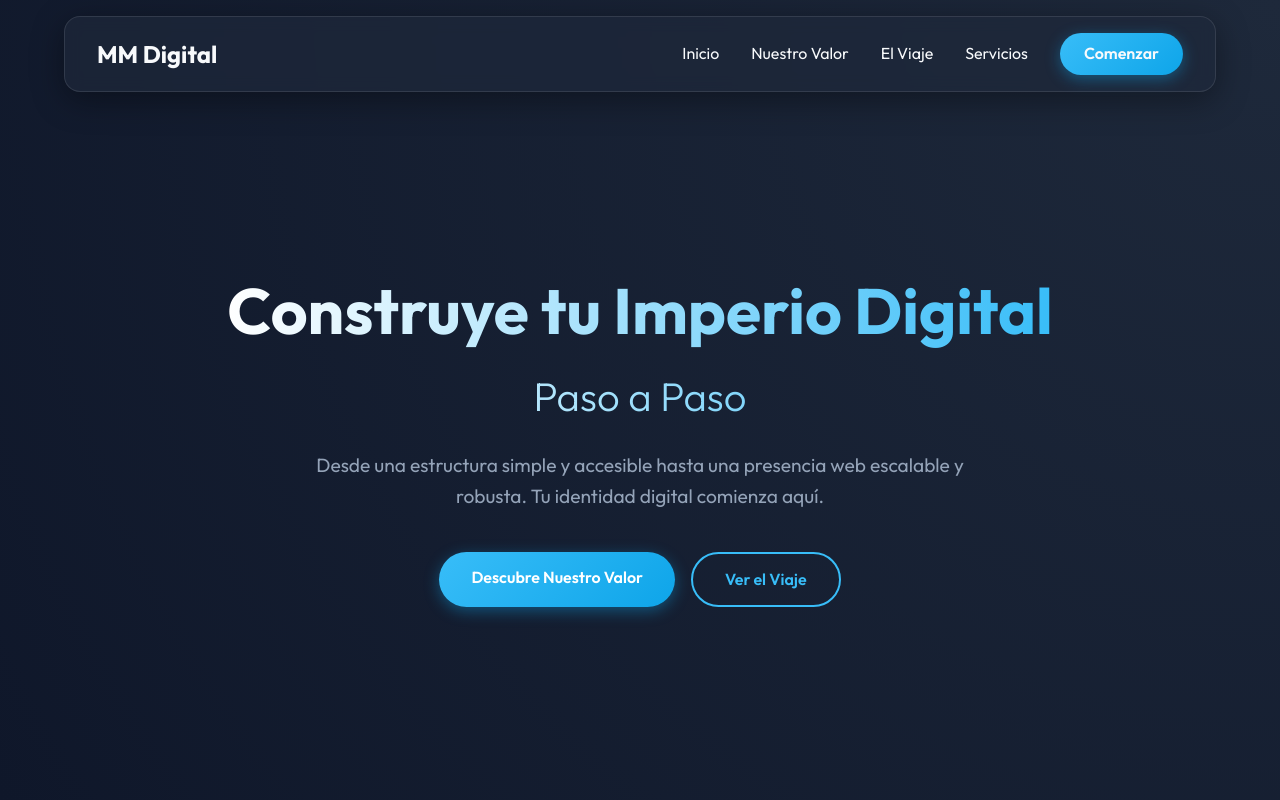
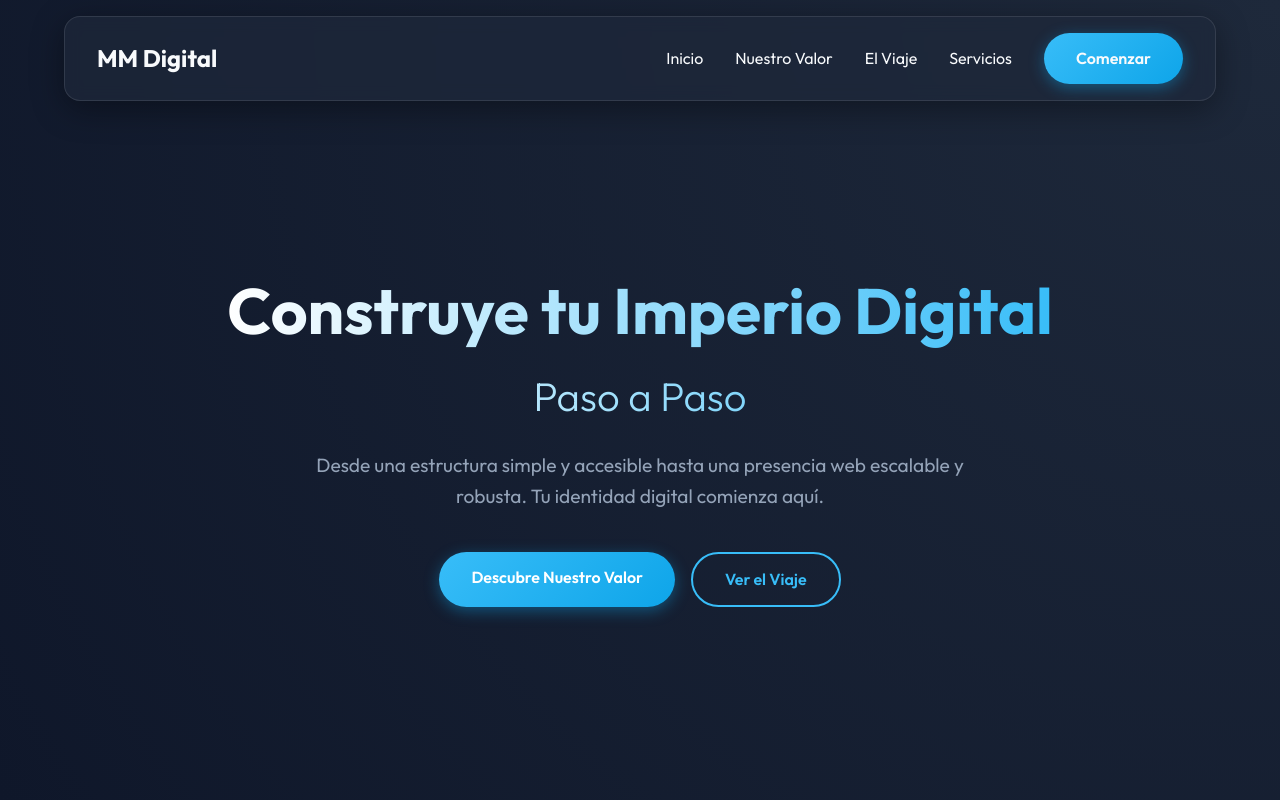
Before and after one commit to ItsBrutt/appMMdigital, a website: page index.html in a window 1280 px wide. Shown: the top 800 px of the page. Drawn offline with Linux system fonts and the light colour scheme.

Commit message:
feat: Implement initial application styling, including variables, utilities, and responsive components.

```diff
--- a/css/style.css
+++ b/css/style.css
@@ -164,12 +164,17 @@ h3 {
     left: 0;
     width: 100%;
     height: 100vh;
-    background: var(--primary-color);
+    background: rgba(15, 23, 42, 0.95);
+    /* Deep dark blue with slight transparency */
+    backdrop-filter: blur(20px);
+    -webkit-backdrop-filter: blur(20px);
     flex-direction: column;
     justify-content: center;
     align-items: center;
-    gap: 2rem;
+    gap: 2.5rem;
     padding: 2rem;
+    z-index: 999;
+    /* Behind the toggle button */
 }
 
 .nav-menu.active {
@@ -183,7 +188,7 @@ h3 {
 }
 
 .nav-menu.active li {
-    animation: fadeInUp 0.3s ease forwards;
+    animation: fadeInUp 0.4s cubic-bezier(0.16, 1, 0.3, 1) forwards;
 }
 
 .nav-menu.active li:nth-child(1) {
@@ -191,35 +196,53 @@ h3 {
 }
 
 .nav-menu.active li:nth-child(2) {
+    animation-delay: 0.15s;
+}
+
+.nav-menu.active li:nth-child(3) {
     animation-delay: 0.2s;
 }
 
-.nav-menu.active li:nth-child(3) {
-    animation-delay: 0.3s;
-}
-
 .nav-menu.active li:nth-child(4) {
-    animation-delay: 0.4s;
+    animation-delay: 0.25s;
 }
 
 .nav-menu.active li:nth-child(5) {
-    animation-delay: 0.5s;
+    animation-delay: 0.3s;
 }
 
 .nav-menu a {
     text-decoration: none;
     color: var(--text-color);
-    font-size: 1.5rem;
-    transition: color 0.3s ease;
+    font-size: 1.75rem;
+    /* Larger, more elegant text */
+    font-weight: 300;
+    /* Lighter weight for premium feel */
+    letter-spacing: 0.5px;
+    transition: all 0.3s ease;
+    position: relative;
 }
 
 .nav-menu a:hover {
     color: var(--accent-color);
+    transform: scale(1.05);
+    text-shadow: 0 0 20px rgba(56, 189, 248, 0.4);
 }
 
-.nav-cta {
-    padding: 0.5rem 1.5rem;
-    font-size: 0.9rem;
+/* Specific style for the CTA in mobile menu */
+.nav-menu .nav-cta {
+    margin-top: 1rem;
+    padding: 1rem 3rem;
+    font-size: 1.1rem;
+    font-weight: 600;
+    background: linear-gradient(135deg, var(--accent-color), #0ea5e9);
+    box-shadow: 0 10px 30px rgba(14, 165, 233, 0.3);
+    border: 1px solid rgba(255, 255, 255, 0.1);
+}
+
+.nav-menu .nav-cta:hover {
+    box-shadow: 0 15px 40px rgba(14, 165, 233, 0.5);
+    transform: translateY(-2px);
 }
 
 /* Journey Timeline */
@@ -537,6 +560,8 @@ textarea:focus {
         width: auto;
         height: auto;
         background: transparent;
+        backdrop-filter: none;
+        -webkit-backdrop-filter: none;
         flex-direction: row;
         gap: 2rem;
         padding: 0;
@@ -550,5 +575,25 @@ textarea:focus {
 
     .nav-menu a {
         font-size: 1rem;
+        font-weight: 400;
+        letter-spacing: normal;
+    }
+
+    .nav-menu a:hover {
+        transform: none;
+        text-shadow: none;
+    }
+
+    .nav-menu .nav-cta {
+        margin-top: 0;
+        padding: 0.8rem 2rem;
+        font-size: 1rem;
+        box-shadow: 0 4px 15px rgba(14, 165, 233, 0.4);
+        border: none;
+    }
+
+    .nav-menu .nav-cta:hover {
+        transform: translateY(-2px);
+        box-shadow: 0 6px 20px rgba(14, 165, 233, 0.6);
     }
 }
```
